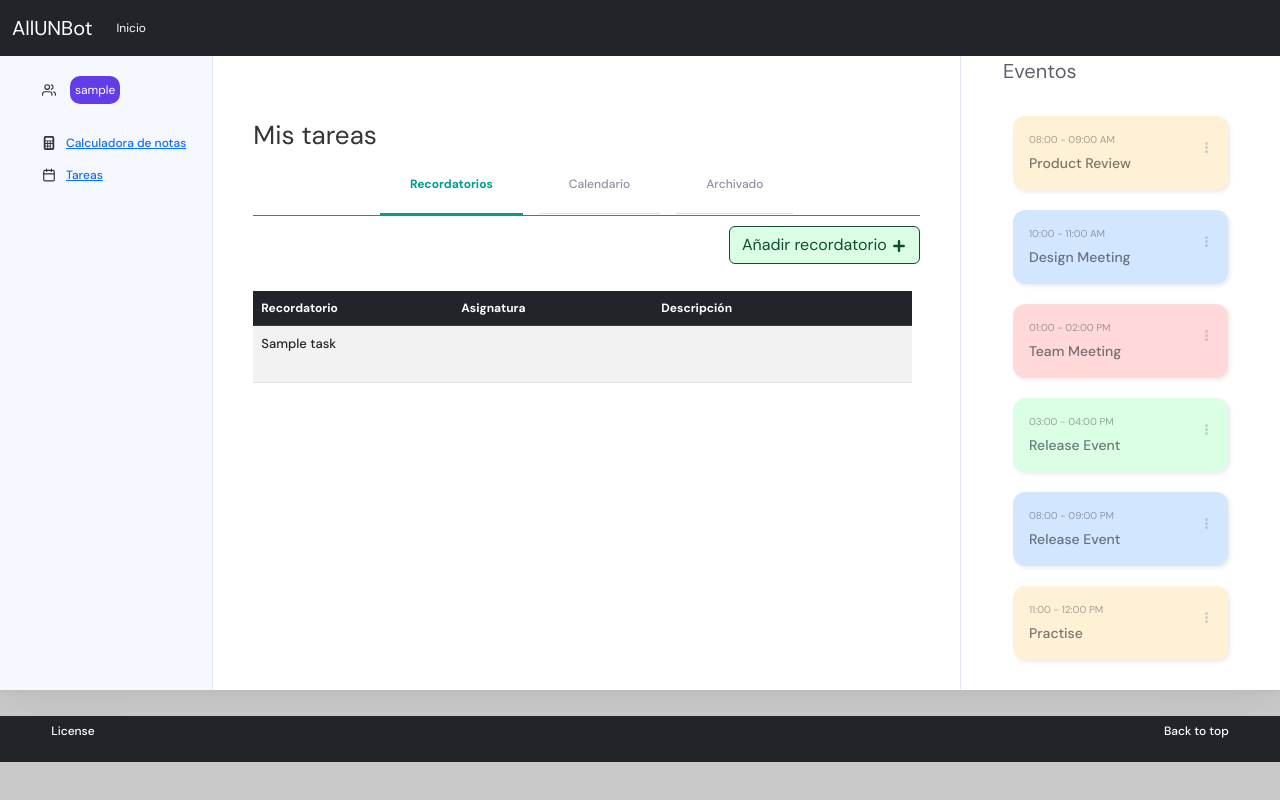
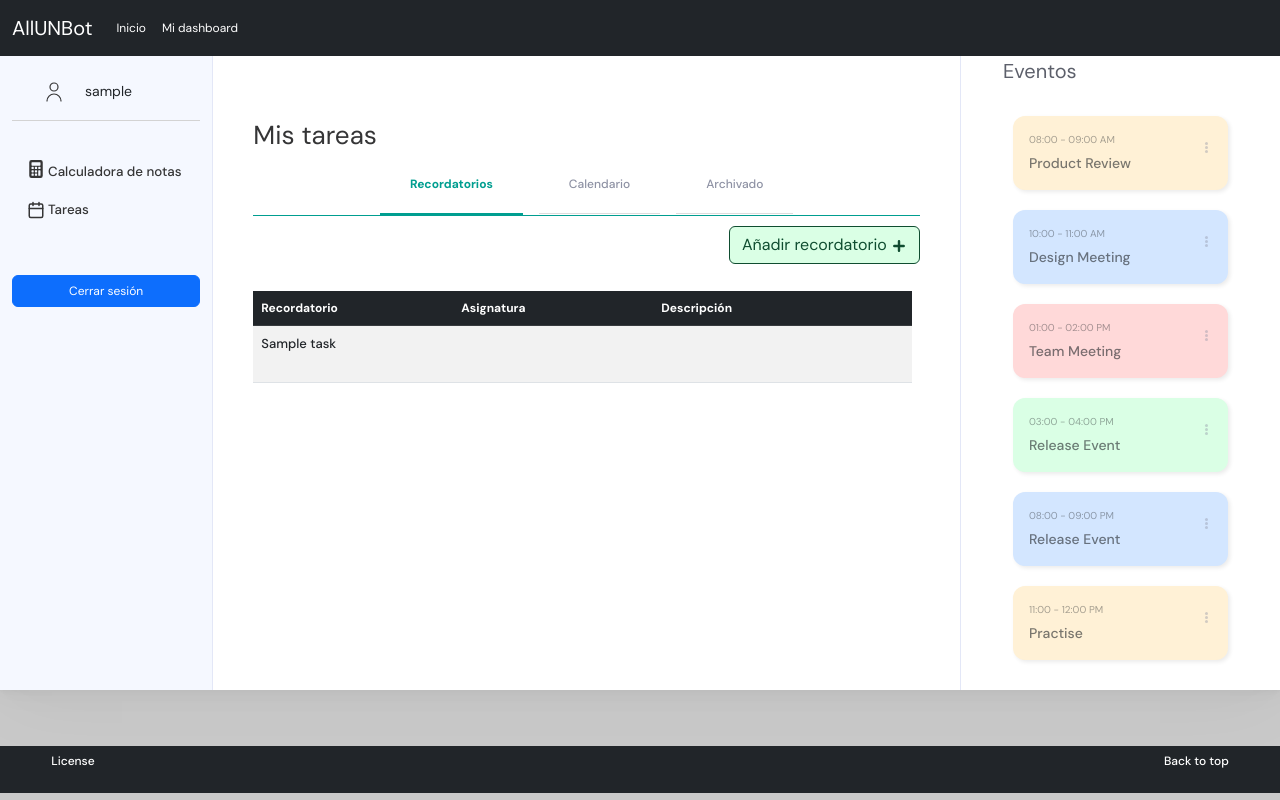
Before and after one commit to Deipzza/UNSpeech, a Flask app: page /tasks in a window 1280 px wide. Run offline with Flask 2, Linux system fonts and the light colour scheme; a user stored in the database is signed in; a database or web service that is not in the repository returns one stand-in record (values such as "Sample title"); parts of the project's set-up code (start-up, migrations or seed data) failed here and were passed over; some libraries are stand-ins or nearby versions.

Commit message:
add logout and order code

```diff
--- a/allunbot/assets/dist/css/carousel.css
+++ b/allunbot/assets/dist/css/carousel.css
@@ -3,14 +3,18 @@
 /* Padding below the footer and lighter body text */
 
 body {
-  padding-top: 3.5rem;
   color: rgb(var(--bs-tertiary-color-rgb));
+  min-height: 100vh;
 }
 
-.container{
+main > .container{
   margin: 0;
   max-width: 100%;
   padding: 0;
+  min-height: calc(100vh - 56px - 54px);
+}
+.row{
+  margin: 0;
 }
 
 /* CUSTOMIZE THE CAROUSEL
@@ -219,7 +223,7 @@ body {
 
 footer {
   padding: 0.5% 4%;
-  margin-top: 2%;
+  /* margin-top: 2%; */
 }
 
 footer a {
@@ -227,3 +231,38 @@ footer a {
   text-decoration: none;
   font-weight: 500;
 }
+
+/* width */
+::-webkit-scrollbar {
+  width: 8px;
+  height: 5px;
+}
+
+/* button */
+::-webkit-scrollbar-button {
+  background: #808080;
+  width: 0;
+  height: 0;
+}
+
+/* Handle */
+::-webkit-scrollbar-thumb {
+  background: #000;
+  border-radius: 11px;
+}
+/* Handle on hover */
+::-webkit-scrollbar-thumb:hover {
+  background: #666;
+}
+/* Track */
+::-webkit-scrollbar-track {
+  background: #9797976e;
+}
+/* The track NOT covered by the handle.
+::-webkit-scrollbar-track-piece {
+  background: #000;
+}
+/* Corner */
+::-webkit-scrollbar-corner {
+  background: #999;
+}
--- a/allunbot/assets/dist/css/dashboard.css
+++ b/allunbot/assets/dist/css/dashboard.css
@@ -29,7 +29,6 @@
 body {
   margin: 0;
   width: 100%;
-  height: 100vh;
   font-family: "DM Sans", sans-serif;
   font-size: 12px;
   background-color: rgb(201, 201, 201);
@@ -64,22 +63,34 @@ button {
 }
 
 .left-content {
-  padding: 30px 8px 30px 30px;
+  padding: 30px 8px 30px 4px;
 }
 
 .item {
   display: flex;
   align-items: center;
   color: var(--main-color);
-  margin-bottom: 14px;
+  /* margin-bottom: 14px; */
   font-weight: 500;
+  gap: 3%;
+  font-size: 10pt;
+  padding: 5% 6%;
 }
 
-.item svg {
-  width: 14px;
-  height: 14px;
+.item a svg {
+  width: 18px;
+  height: 18px;
   color: currentcolor;
-  margin-right: 10px;
+}
+
+.item a{
+  width: 100%;
+  color: currentColor;
+  text-decoration: none;
+}
+
+.item:hover{
+  background-color: rgb(197, 196, 196);
 }
 
 .category-list {
@@ -125,25 +136,26 @@ button {
 }
 
 .top-part {
-  padding: 20px 30px 0;
+  padding: 20px 30px 13px;
   display: flex;
   align-items: center;
   align-self: flex-end;
+  border-bottom: 1px solid lightgray;
 }
 
 .top-part svg {
-  width: 14px;
-  height: 14px;
+  width: 24px;
+  height: 24px;
   color: var(--main-color);
   margin-right: 14px;
 }
 
 .top-part .count {
-  font-size: 12px;
+  font-size: 14px;
   border-radius: 10px;
   padding: 5px;
-  background-color: #623ce8;
-  color: #fff;
+  /* background-color: #623ce8; */
+  /* color: #fff; */
   display: flex;
   align-items: center;
   justify-content: center;
@@ -282,5 +294,10 @@ button {
     text-align: center;
 }
 
+.logout {
+  width: 100%;
+  font-size: 9pt;
+}
+
 /*Tomado y adaptado de: Task Management Dashboard UI ~ codepen.
 Creditos: Aybüke Ceylan*/
--- a/allunbot/assets/dist/css/tasks.css
+++ b/allunbot/assets/dist/css/tasks.css
@@ -203,40 +203,7 @@ label .label-text:before {
   margin-bottom: 2%;
 }
 
-/* width */
-::-webkit-scrollbar {
-  width: 8px;
-  height: 5px;
-}
 
-/* button */
-::-webkit-scrollbar-button {
-  background: #808080;
-  width: 0;
-  height: 0;
-}
-
-/* Handle */
-::-webkit-scrollbar-thumb {
-  background: #000;
-  border-radius: 11px;
-}
-/* Handle on hover */
-::-webkit-scrollbar-thumb:hover {
-  background: #666;
-}
-/* Track */
-::-webkit-scrollbar-track {
-  background: #9797976e;
-}
-/* The track NOT covered by the handle.
-::-webkit-scrollbar-track-piece {
-  background: #000;
-}
-/* Corner */
-::-webkit-scrollbar-corner {
-  background: #999;
-}
 
 table{
   min-width:100%
--- a/allunbot/bot_functions/login.py
+++ b/allunbot/bot_functions/login.py
@@ -67,7 +67,6 @@ def request_auth(username, password):
     payload = {'username': username, 'password': password}
 
     response = requests.post(URL, json = payload).json()
-
     return response
 
 def auth_ldap(username, password):
@@ -75,7 +74,7 @@ def auth_ldap(username, password):
 
     response = request_auth(username, password)
 
-    if response["user"]["uid"] == username:
+    if "token" in response and response["token"]:
         mongo_db["user_logged"].insert_one({"username":username, "data": response})
         return User(username = username, data = response)
 
--- a/allunbot/templates/base.html
+++ b/allunbot/templates/base.html
@@ -1,6 +1,5 @@
 <!DOCTYPE html>
 <html lang="en" data-bs-theme="auto">
-
   <head>
     <meta charset="utf-8" />
     <meta name="viewport" content="width=device-width, initial-scale=1" />
@@ -8,79 +7,115 @@
     <link rel="icon" href="../assets/favicon.png" type="image/x-icon" />
     <title>{% block title %}{% endblock %} - AllUNBot</title>
 
-  <link rel="canonical" href="https://getbootstrap.com/docs/5.3/examples/carousel/" />
+    <link
+      rel="canonical"
+      href="https://getbootstrap.com/docs/5.3/examples/carousel/"
+    />
     <link href="../assets/dist/css/bootstrap.min.css" rel="stylesheet" />
     <link href="../assets/dist/css/carousel.css" rel="stylesheet" />
-  <link rel="stylesheet" href="https://cdn.jsdelivr.net/npm/sweetalert2@11.7.3/dist/sweetalert2.min.css">
+    <link
+      rel="stylesheet"
+      href="https://cdn.jsdelivr.net/npm/sweetalert2@11.7.3/dist/sweetalert2.min.css"
+    />
 
     {% block styles %}{% endblock %}
-  <script src="https://code.jquery.com/jquery-3.6.4.min.js"
-    integrity="sha256-oP6HI9z1XaZNBrJURtCoUT5SUnxFr8s3BzRl+cbzUq8=" crossorigin="anonymous"></script>
+    <script
+      src="https://code.jquery.com/jquery-3.6.4.min.js"
+      integrity="sha256-oP6HI9z1XaZNBrJURtCoUT5SUnxFr8s3BzRl+cbzUq8="
+      crossorigin="anonymous"
+    ></script>
     <script src="https://cdn.jsdelivr.net/npm/sweetalert2@11.7.3/dist/sweetalert2.all.min.js"></script>
-
   </head>
 
   <body>
+    <main >
       <svg xmlns="http://www.w3.org/2000/svg" style="display: none">
         <symbol id="check2" viewBox="0 0 16 16">
           <path
-        d="M13.854 3.646a.5.5 0 0 1 0 .708l-7 7a.5.5 0 0 1-.708 0l-3.5-3.5a.5.5 0 1 1 .708-.708L6.5 10.293l6.646-6.647a.5.5 0 0 1 .708 0z" />
+            d="M13.854 3.646a.5.5 0 0 1 0 .708l-7 7a.5.5 0 0 1-.708 0l-3.5-3.5a.5.5 0 1 1 .708-.708L6.5 10.293l6.646-6.647a.5.5 0 0 1 .708 0z"
+          />
         </symbol>
         <symbol id="circle-half" viewBox="0 0 16 16">
           <path d="M8 15A7 7 0 1 0 8 1v14zm0 1A8 8 0 1 1 8 0a8 8 0 0 1 0 16z" />
         </symbol>
         <symbol id="moon-stars-fill" viewBox="0 0 16 16">
           <path
-        d="M6 .278a.768.768 0 0 1 .08.858 7.208 7.208 0 0 0-.878 3.46c0 4.021 3.278 7.277 7.318 7.277.527 0 1.04-.055 1.533-.16a.787.787 0 0 1 .81.316.733.733 0 0 1-.031.893A8.349 8.349 0 0 1 8.344 16C3.734 16 0 12.286 0 7.71 0 4.266 2.114 1.312 5.124.06A.752.752 0 0 1 6 .278z" />
+            d="M6 .278a.768.768 0 0 1 .08.858 7.208 7.208 0 0 0-.878 3.46c0 4.021 3.278 7.277 7.318 7.277.527 0 1.04-.055 1.533-.16a.787.787 0 0 1 .81.316.733.733 0 0 1-.031.893A8.349 8.349 0 0 1 8.344 16C3.734 16 0 12.286 0 7.71 0 4.266 2.114 1.312 5.124.06A.752.752 0 0 1 6 .278z"
+          />
           <path
-        d="M10.794 3.148a.217.217 0 0 1 .412 0l.387 1.162c.173.518.579.924 1.097 1.097l1.162.387a.217.217 0 0 1 0 .412l-1.162.387a1.734 1.734 0 0 0-1.097 1.097l-.387 1.162a.217.217 0 0 1-.412 0l-.387-1.162A1.734 1.734 0 0 0 9.31 6.593l-1.162-.387a.217.217 0 0 1 0-.412l1.162-.387a1.734 1.734 0 0 0 1.097-1.097l.387-1.162zM13.863.099a.145.145 0 0 1 .274 0l.258.774c.115.346.386.617.732.732l.774.258a.145.145 0 0 1 0 .274l-.774.258a1.156 1.156 0 0 0-.732.732l-.258.774a.145.145 0 0 1-.274 0l-.258-.774a1.156 1.156 0 0 0-.732-.732l-.774-.258a.145.145 0 0 1 0-.274l.774-.258c.346-.115.617-.386.732-.732L13.863.1z" />
+            d="M10.794 3.148a.217.217 0 0 1 .412 0l.387 1.162c.173.518.579.924 1.097 1.097l1.162.387a.217.217 0 0 1 0 .412l-1.162.387a1.734 1.734 0 0 0-1.097 1.097l-.387 1.162a.217.217 0 0 1-.412 0l-.387-1.162A1.734 1.734 0 0 0 9.31 6.593l-1.162-.387a.217.217 0 0 1 0-.412l1.162-.387a1.734 1.734 0 0 0 1.097-1.097l.387-1.162zM13.863.099a.145.145 0 0 1 .274 0l.258.774c.115.346.386.617.732.732l.774.258a.145.145 0 0 1 0 .274l-.774.258a1.156 1.156 0 0 0-.732.732l-.258.774a.145.145 0 0 1-.274 0l-.258-.774a1.156 1.156 0 0 0-.732-.732l-.774-.258a.145.145 0 0 1 0-.274l.774-.258c.346-.115.617-.386.732-.732L13.863.1z"
+          />
         </symbol>
         <symbol id="sun-fill" viewBox="0 0 16 16">
           <path
-        d="M8 12a4 4 0 1 0 0-8 4 4 0 0 0 0 8zM8 0a.5.5 0 0 1 .5.5v2a.5.5 0 0 1-1 0v-2A.5.5 0 0 1 8 0zm0 13a.5.5 0 0 1 .5.5v2a.5.5 0 0 1-1 0v-2A.5.5 0 0 1 8 13zm8-5a.5.5 0 0 1-.5.5h-2a.5.5 0 0 1 0-1h2a.5.5 0 0 1 .5.5zM3 8a.5.5 0 0 1-.5.5h-2a.5.5 0 0 1 0-1h2A.5.5 0 0 1 3 8zm10.657-5.657a.5.5 0 0 1 0 .707l-1.414 1.415a.5.5 0 1 1-.707-.708l1.414-1.414a.5.5 0 0 1 .707 0zm-9.193 9.193a.5.5 0 0 1 0 .707L3.05 13.657a.5.5 0 0 1-.707-.707l1.414-1.414a.5.5 0 0 1 .707 0zm9.193 2.121a.5.5 0 0 1-.707 0l-1.414-1.414a.5.5 0 0 1 .707-.707l1.414 1.414a.5.5 0 0 1 0 .707zM4.464 4.465a.5.5 0 0 1-.707 0L2.343 3.05a.5.5 0 1 1 .707-.707l1.414 1.414a.5.5 0 0 1 0 .708z" />
+            d="M8 12a4 4 0 1 0 0-8 4 4 0 0 0 0 8zM8 0a.5.5 0 0 1 .5.5v2a.5.5 0 0 1-1 0v-2A.5.5 0 0 1 8 0zm0 13a.5.5 0 0 1 .5.5v2a.5.5 0 0 1-1 0v-2A.5.5 0 0 1 8 13zm8-5a.5.5 0 0 1-.5.5h-2a.5.5 0 0 1 0-1h2a.5.5 0 0 1 .5.5zM3 8a.5.5 0 0 1-.5.5h-2a.5.5 0 0 1 0-1h2A.5.5 0 0 1 3 8zm10.657-5.657a.5.5 0 0 1 0 .707l-1.414 1.415a.5.5 0 1 1-.707-.708l1.414-1.414a.5.5 0 0 1 .707 0zm-9.193 9.193a.5.5 0 0 1 0 .707L3.05 13.657a.5.5 0 0 1-.707-.707l1.414-1.414a.5.5 0 0 1 .707 0zm9.193 2.121a.5.5 0 0 1-.707 0l-1.414-1.414a.5.5 0 0 1 .707-.707l1.414 1.414a.5.5 0 0 1 0 .707zM4.464 4.465a.5.5 0 0 1-.707 0L2.343 3.05a.5.5 0 1 1 .707-.707l1.414 1.414a.5.5 0 0 1 0 .708z"
+          />
         </symbol>
       </svg>
 
       <header data-bs-theme="dark">
-    <nav class="navbar navbar-expand-md navbar-dark fixed-top bg-dark">
+        <nav class="navbar navbar-expand-md navbar-dark bg-dark">
           <div class="container-fluid">
             <a class="navbar-brand" href="#">AllUNBot</a>
-        <button class="navbar-toggler" type="button" data-bs-toggle="collapse" data-bs-target="#navbarCollapse"
-          aria-controls="navbarCollapse" aria-expanded="false" aria-label="Toggle navigation">
+            <button
+              class="navbar-toggler"
+              type="button"
+              data-bs-toggle="collapse"
+              data-bs-target="#navbarCollapse"
+              aria-controls="navbarCollapse"
+              aria-expanded="false"
+              aria-label="Toggle navigation"
+            >
               <span class="navbar-toggler-icon"></span>
             </button>
             <div class="collapse navbar-collapse" id="navbarCollapse">
               <ul class="navbar-nav me-auto mb-2 mb-md-0">
-
                 <li class="nav-item">
-              <a class="nav-link active" aria-current="page" href="#">Inicio</a>
+                  <a class="nav-link active" aria-current="page" href="{{url_for('index')}}">Inicio</a
+                  >
                 </li>
                 {% if not logged %}
                 <li class="nav-item">
-              <a class="nav-link active" aria-current="page" href="/auth_ldap">Login</a>
+                  <a
+                    class="nav-link active"
+                    aria-current="page"
+                    href="/auth_ldap"
+                    >Login</a
+                  >
                 </li>
                 {% endif %}
 
+                {% if logged %}
+                <li class="nav-item">
+                  <a
+                    class="nav-link active"
+                    aria-current="page"
+                    href="{{url_for('dashboard')}}"
+                    >
+                    Mi dashboard
+                  </a>
+                </li>
+                {% endif %}
               </ul>
             </div>
           </div>
         </nav>
       </header>
 
-    <div class="container">
-      {% block content %}{% endblock %}
-    </div>
+      <div class="container">{% block content %}{% endblock %}</div>
 
       <!-- FOOTER -->
       <footer class="bg-dark">
         <p class="float-end"><a href="#">Back to top</a></p>
         <p>
-        <a href="https://github.com/Deipzza/ppi_02/blob/main/LICENSE.md">License</a>
+          <a href="https://github.com/Deipzza/ppi_02/blob/main/LICENSE.md"
+            >License</a
+          >
         </p>
       </footer>
+    </main>
 
     <script src="../assets/dist/js/bootstrap.bundle.min.js"></script>
     {% block scripts %}{% endblock %}
   </body>
-
 </html>
--- a/allunbot/templates/dashboard.html
+++ b/allunbot/templates/dashboard.html
@@ -1,72 +1,108 @@
-
-{% extends 'base.html' %}
-{% block title %}Dashboard{% endblock %}
-{% block styles %}
+{% extends 'base.html' %} {% block title %}Dashboard{% endblock %} {% block
+styles %}
 <link href="../assets/dist/css/dashboard.css" rel="stylesheet" />
-{% endblock %}
-
-{% block content %}
-<link href="https://fonts.googleapis.com/css?family=DM+Sans:400,500,700&display=swap" rel="stylesheet">
+{% endblock %} {% block content %}
+<link
+  href="https://fonts.googleapis.com/css?family=DM+Sans:400,500,700&display=swap"
+  rel="stylesheet"
+/>
 <div class="task-manager row">
-
   <div class="left-bar col-2">
     <div class="top-part">
-      <svg xmlns="http://www.w3.org/2000/svg" width="24" height="24" viewBox="0 0 24 24" fill="none"
-        stroke="currentColor" stroke-width="2" stroke-linecap="round" stroke-linejoin="round"
-        class="feather feather-users">
-        <path d="M17 21v-2a4 4 0 0 0-4-4H5a4 4 0 0 0-4 4v2" />
-        <circle cx="9" cy="7" r="4" />
-        <path d="M23 21v-2a4 4 0 0 0-3-3.87" />
-        <path d="M16 3.13a4 4 0 0 1 0 7.75" /></svg>
+      <svg viewBox="0 0 24 24" fill="none" xmlns="http://www.w3.org/2000/svg">
+        <g id="SVGRepo_bgCarrier" stroke-width="0"></g>
+        <g
+          id="SVGRepo_tracerCarrier"
+          stroke-linecap="round"
+          stroke-linejoin="round"
+        ></g>
+        <g id="SVGRepo_iconCarrier">
+          <g id="User / User_01">
+            <path
+              id="Vector"
+              d="M19 21C19 17.134 15.866 14 12 14C8.13401 14 5 17.134 5 21M12 11C9.79086 11 8 9.20914 8 7C8 4.79086 9.79086 3 12 3C14.2091 3 16 4.79086 16 7C16 9.20914 14.2091 11 12 11Z"
+              stroke="currentColor"
+              stroke-width="1.2"
+              stroke-linecap="round"
+              stroke-linejoin="round"
+            ></path>
+          </g>
+        </g>
+      </svg>
       <div class="count">{{username}}</div>
     </div>
+
     <div class="left-content">
       <ul class="action-list">
         {% if info_sia %}
         <li class="item">
-          <svg xmlns="http://www.w3.org/2000/svg" width="16" height="16" fill="currentColor" class="bi bi-calculator-fill" viewBox="0 0 16 16">
-            <path d="M2 2a2 2 0 0 1 2-2h8a2 2 0 0 1 2 2v12a2 2 0 0 1-2 2H4a2 2 0 0 1-2-2V2zm2 .5v2a.5.5 0 0 0 .5.5h7a.5.5 0 0 0 .5-.5v-2a.5.5 0 0 0-.5-.5h-7a.5.5 0 0 0-.5.5zm0 4v1a.5.5 0 0 0 .5.5h1a.5.5 0 0 0 .5-.5v-1a.5.5 0 0 0-.5-.5h-1a.5.5 0 0 0-.5.5zM4.5 9a.5.5 0 0 0-.5.5v1a.5.5 0 0 0 .5.5h1a.5.5 0 0 0 .5-.5v-1a.5.5 0 0 0-.5-.5h-1zM4 12.5v1a.5.5 0 0 0 .5.5h1a.5.5 0 0 0 .5-.5v-1a.5.5 0 0 0-.5-.5h-1a.5.5 0 0 0-.5.5zM7.5 6a.5.5 0 0 0-.5.5v1a.5.5 0 0 0 .5.5h1a.5.5 0 0 0 .5-.5v-1a.5.5 0 0 0-.5-.5h-1zM7 9.5v1a.5.5 0 0 0 .5.5h1a.5.5 0 0 0 .5-.5v-1a.5.5 0 0 0-.5-.5h-1a.5.5 0 0 0-.5.5zm.5 2.5a.5.5 0 0 0-.5.5v1a.5.5 0 0 0 .5.5h1a.5.5 0 0 0 .5-.5v-1a.5.5 0 0 0-.5-.5h-1zM10 6.5v1a.5.5 0 0 0 .5.5h1a.5.5 0 0 0 .5-.5v-1a.5.5 0 0 0-.5-.5h-1a.5.5 0 0 0-.5.5zm.5 2.5a.5.5 0 0 0-.5.5v4a.5.5 0 0 0 .5.5h1a.5.5 0 0 0 .5-.5v-4a.5.5 0 0 0-.5-.5h-1z"/>
+          <a href="{{ url_for('calculadora') }}">
+          <svg
+            xmlns="http://www.w3.org/2000/svg"
+            width="16"
+            height="16"
+            fill="currentColor"
+            class="bi bi-calculator-fill"
+            viewBox="0 0 16 16"
+          >
+            <path
+              d="M2 2a2 2 0 0 1 2-2h8a2 2 0 0 1 2 2v12a2 2 0 0 1-2 2H4a2 2 0 0 1-2-2V2zm2 .5v2a.5.5 0 0 0 .5.5h7a.5.5 0 0 0 .5-.5v-2a.5.5 0 0 0-.5-.5h-7a.5.5 0 0 0-.5.5zm0 4v1a.5.5 0 0 0 .5.5h1a.5.5 0 0 0 .5-.5v-1a.5.5 0 0 0-.5-.5h-1a.5.5 0 0 0-.5.5zM4.5 9a.5.5 0 0 0-.5.5v1a.5.5 0 0 0 .5.5h1a.5.5 0 0 0 .5-.5v-1a.5.5 0 0 0-.5-.5h-1zM4 12.5v1a.5.5 0 0 0 .5.5h1a.5.5 0 0 0 .5-.5v-1a.5.5 0 0 0-.5-.5h-1a.5.5 0 0 0-.5.5zM7.5 6a.5.5 0 0 0-.5.5v1a.5.5 0 0 0 .5.5h1a.5.5 0 0 0 .5-.5v-1a.5.5 0 0 0-.5-.5h-1zM7 9.5v1a.5.5 0 0 0 .5.5h1a.5.5 0 0 0 .5-.5v-1a.5.5 0 0 0-.5-.5h-1a.5.5 0 0 0-.5.5zm.5 2.5a.5.5 0 0 0-.5.5v1a.5.5 0 0 0 .5.5h1a.5.5 0 0 0 .5-.5v-1a.5.5 0 0 0-.5-.5h-1zM10 6.5v1a.5.5 0 0 0 .5.5h1a.5.5 0 0 0 .5-.5v-1a.5.5 0 0 0-.5-.5h-1a.5.5 0 0 0-.5.5zm.5 2.5a.5.5 0 0 0-.5.5v4a.5.5 0 0 0 .5.5h1a.5.5 0 0 0 .5-.5v-4a.5.5 0 0 0-.5-.5h-1z"
+            />
           </svg>
-          <a href="{{ url_for('calculadora') }}">
             <span>Calculadora de notas</span>
           </a>
         </li>
 
         <li class="item">
-          <svg xmlns="http://www.w3.org/2000/svg" width="24" height="24" fill="none" stroke="currentColor"
-            stroke-linecap="round" stroke-linejoin="round" stroke-width="2" class="feather feather-calendar"
-            viewBox="0 0 24 24">
+          <a href="{{ url_for('task') }}">
+          <svg
+            xmlns="http://www.w3.org/2000/svg"
+            width="24"
+            height="24"
+            fill="none"
+            stroke="currentColor"
+            stroke-linecap="round"
+            stroke-linejoin="round"
+            stroke-width="2"
+            class="feather feather-calendar"
+            viewBox="0 0 24 24"
+          >
             <rect width="18" height="18" x="3" y="4" rx="2" ry="2" />
             <path d="M16 2v4M8 2v4m-5 4h18" />
           </svg>
-          <a href="{{ url_for('task') }}">
             <span>Tareas</span>
           </a>
         </li>
         {% endif %}
-
       </ul>
     </div>
+    <a role="button" class="btn btn-primary logout" href="{{url_for('logout')}}">Cerrar sesión</a>
   </div>
 
   <div class="col-7 main-page">
-
-    {% block page_content %}
-
-    {% if not info_sia %}
+    {% block page_content %} {% if not info_sia %}
     <div class="nota">
-      <p>No hemos podido encontrar tu información del sia en nuestra base de datos.</p>
+      <p>
+        No hemos podido encontrar tu información del sia en nuestra base de
+        datos.
+      </p>
 
       <p>Si quieres hacer uso de todas nuestras funcionalidades por favor:</p>
-      <p>1. Ingresa a: <a href = "https://telegram.me/allun_dev_bot" target="_blank">@Allunbot</a> </p>
+      <p>
+        1. Ingresa a:
+        <a href="https://telegram.me/allun_dev_bot" target="_blank"
+          >@Allunbot</a
+        >
+      </p>
       <p>2. Da click en "Iniciar chat".</p>
       <p>3. Ingresa la opción "/informacion_sia"</p>
-      <p>4. Recarga está pagina luego de recibir el mensaje de bienvenida al chat.</p>
+      <p>
+        4. Recarga está pagina luego de recibir el mensaje de bienvenida al
+        chat.
+      </p>
       <p></p>
     </div>
-    {% endif %}
-
-    {% endblock %}
+    {% endif %} {% endblock %}
   </div>
 
   <div class="right-bar col-3">
@@ -118,5 +154,4 @@
   </div>
 </div>
 
-
 {% endblock %}
```
Also changed, not shown: allunbot/bot.py (+24 -11 lines), allunbot/templates/auth_ldap.html (+6 -1 lines). Lines whose indentation alone changed are shown as unchanged.
